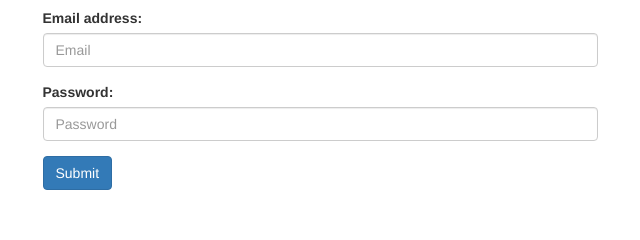
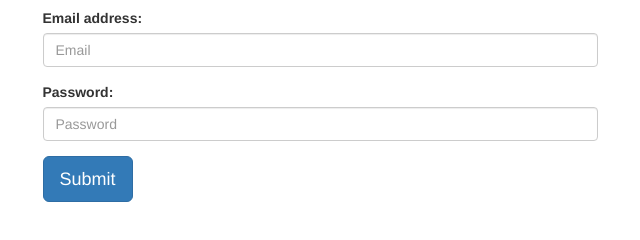
Before and after one commit to bootshells/bootshells-login, a plain HTML site: page index.html in a window 1280 px wide. Shown: the part 82-322 px from the top of the page, without its empty margins (320-960 px from the left). Drawn offline with nearby package versions, Linux system fonts and the light colour scheme.

Commit message:
Added btn-lg class to form button

```diff
--- a/index.html
+++ b/index.html
@@ -32,7 +32,7 @@
               <label for="exampleInputPassword1">Password:</label>
               <input type="password" class="form-control" id="exampleInputPassword1" placeholder="Password">
             </div>
-            <button type="submit" class="btn btn-primary">Submit</button>
+            <button type="submit" class="btn btn-lg btn-primary">Submit</button>
           </form>
         </div>
       </div>
```
